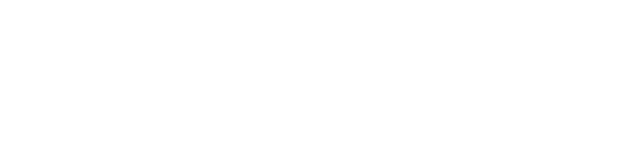
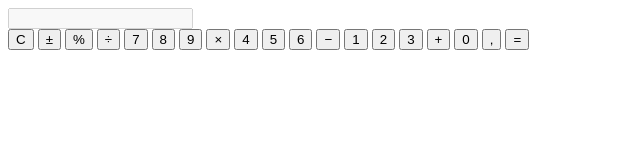
Before and after one commit to odairmichaelbendotti/Santander-Coders, a plain HTML site: page 00-Empregabilidade/01-projeto-calculadora/index.html in a window 1280 px wide. Shown: the whole page, without its empty margins (0-640 px from the left). Drawn offline with Linux system fonts and the light colour scheme; files that its build step writes are made by us from their sources.

Commit message:
Finalização do HTML

```diff
--- a/00-Empregabilidade/01-projeto-calculadora/index.html
+++ b/00-Empregabilidade/01-projeto-calculadora/index.html
@@ -1,11 +1,43 @@
 <!DOCTYPE html>
-<html lang="en">
+<html lang="pt-br">
 <head>
-    <meta charset="UTF-8">
-    <meta name="viewport" content="width=device-width, initial-scale=1.0">
-    <title>Calculadora básicacl</title>
+  <meta charset="UTF-8">
+  <meta name="viewport" content="width=device-width, initial-scale=1.0">
+  <title>Calculadora</title>
+  <link rel="stylesheet" href="styles.css">
 </head>
 <body>
+  <div class="calculadora">
+    <div class="visor">
+      <input type="text" id="resultado" disabled />
+    </div>
+    <div class="botoes">
+      <button onclick="limparVisor()">C</button>
+      <button onclick="adicionarValor('±')">±</button>
+      <button onclick="adicionarValor('%')">%</button>
+      <button onclick="adicionarOperacao('/')">÷</button>
 
+      <button onclick="adicionarValor('7')">7</button>
+      <button onclick="adicionarValor('8')">8</button>
+      <button onclick="adicionarValor('9')">9</button>
+      <button onclick="adicionarOperacao('*')">×</button>
+
+      <button onclick="adicionarValor('4')">4</button>
+      <button onclick="adicionarValor('5')">5</button>
+      <button onclick="adicionarValor('6')">6</button>
+      <button onclick="adicionarOperacao('-')">−</button>
+
+      <button onclick="adicionarValor('1')">1</button>
+      <button onclick="adicionarValor('2')">2</button>
+      <button onclick="adicionarValor('3')">3</button>
+      <button onclick="adicionarOperacao('+')">+</button>
+
+      <button onclick="adicionarValor('0')">0</button>
+      <button onclick="adicionarValor(',')">,</button>
+      <button onclick="calcular()">=</button>
+    </div>
+  </div>
+
+  <script src="script.js"></script>
 </body>
 </html>
```
Also changed, not shown: 00-Empregabilidade/01-projeto-calculadora/styles.css (added).
